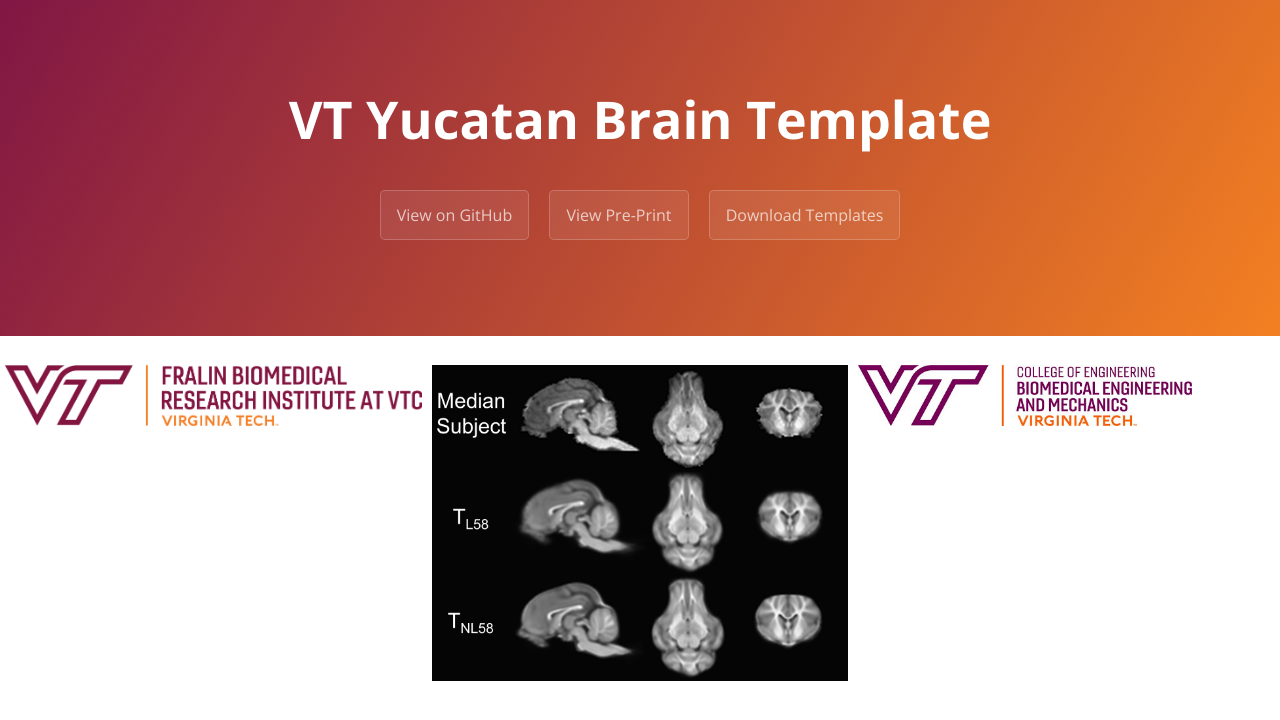
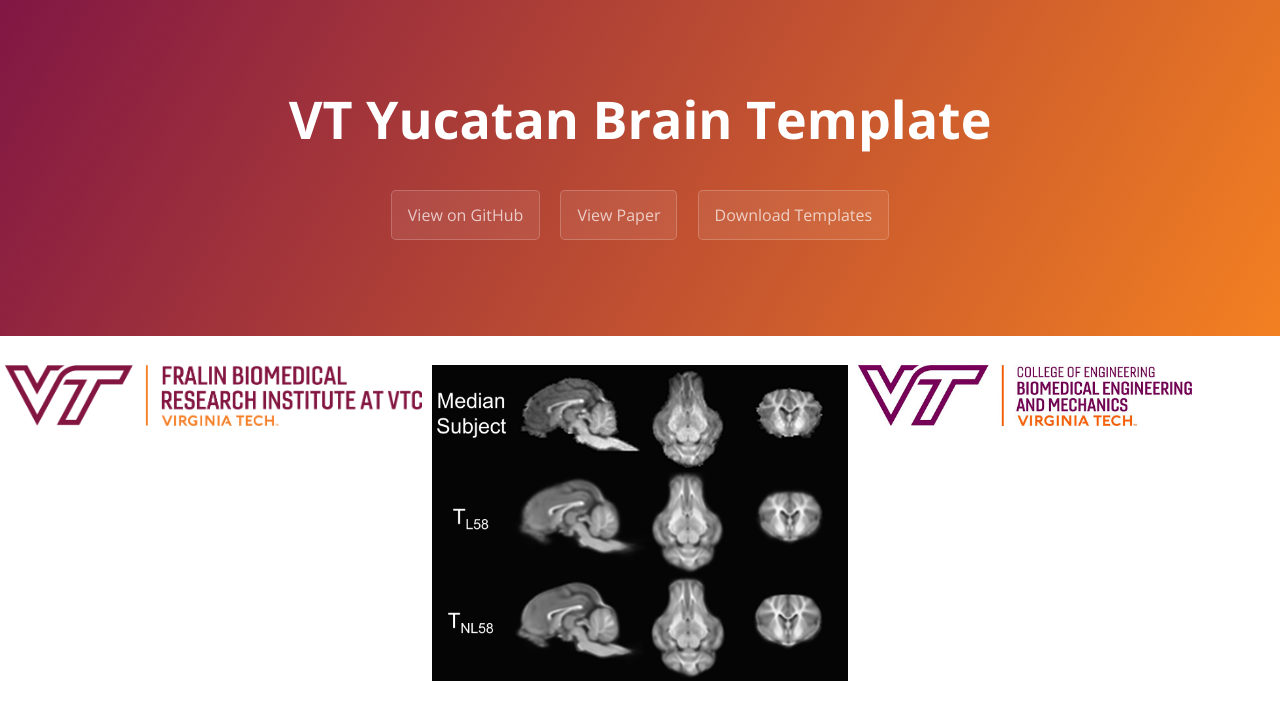
Before and after one commit to lacontelab/VT-Yucatan-MRI-Template, a Jekyll site: the page built from index.md, in a window 1280 px wide. Shown: the top 720 px of the page. Built offline with Jekyll 4.4.1, drawn with Linux system fonts in a browser that asks for light colours; the repository's description, which GitHub fills in, is left out.

Commit message:
Updated manuscript link to NeuroImage

```diff
--- a/_config.yml
+++ b/_config.yml
@@ -7,5 +7,5 @@
 
 github:
   repository_url: https://github.com/lacontelab/VT-Yucatan-MRI-Template
-  paper_url: https://www.biorxiv.org/content/10.1101/2020.07.17.209064v1
+  paper_url: https://doi.org/10.1016/j.neuroimage.2021.118015
   tar_url: https://github.com/lacontelab/VT-Yucatan-MRI-Template/releases/download/v0.1.0/VT_Yucatan_MRI_templates_v0.1.tar.gz
--- a/_layouts/default.html
+++ b/_layouts/default.html
@@ -29,7 +29,7 @@
         <a href="{{ site.github.repository_url }}" class="btn">View on GitHub</a>
       {% endif %}
       {% if site.show_downloads %}
-        <a href="{{ site.github.paper_url }}" class="btn">View Pre-Print</a>
+        <a href="{{ site.github.paper_url }}" class="btn">View Paper</a>
         <a href="{{ site.github.tar_url }}" class="btn">Download Templates</a>
       {% endif %}
     </header>
```
Also changed, not shown: 2 other files.
